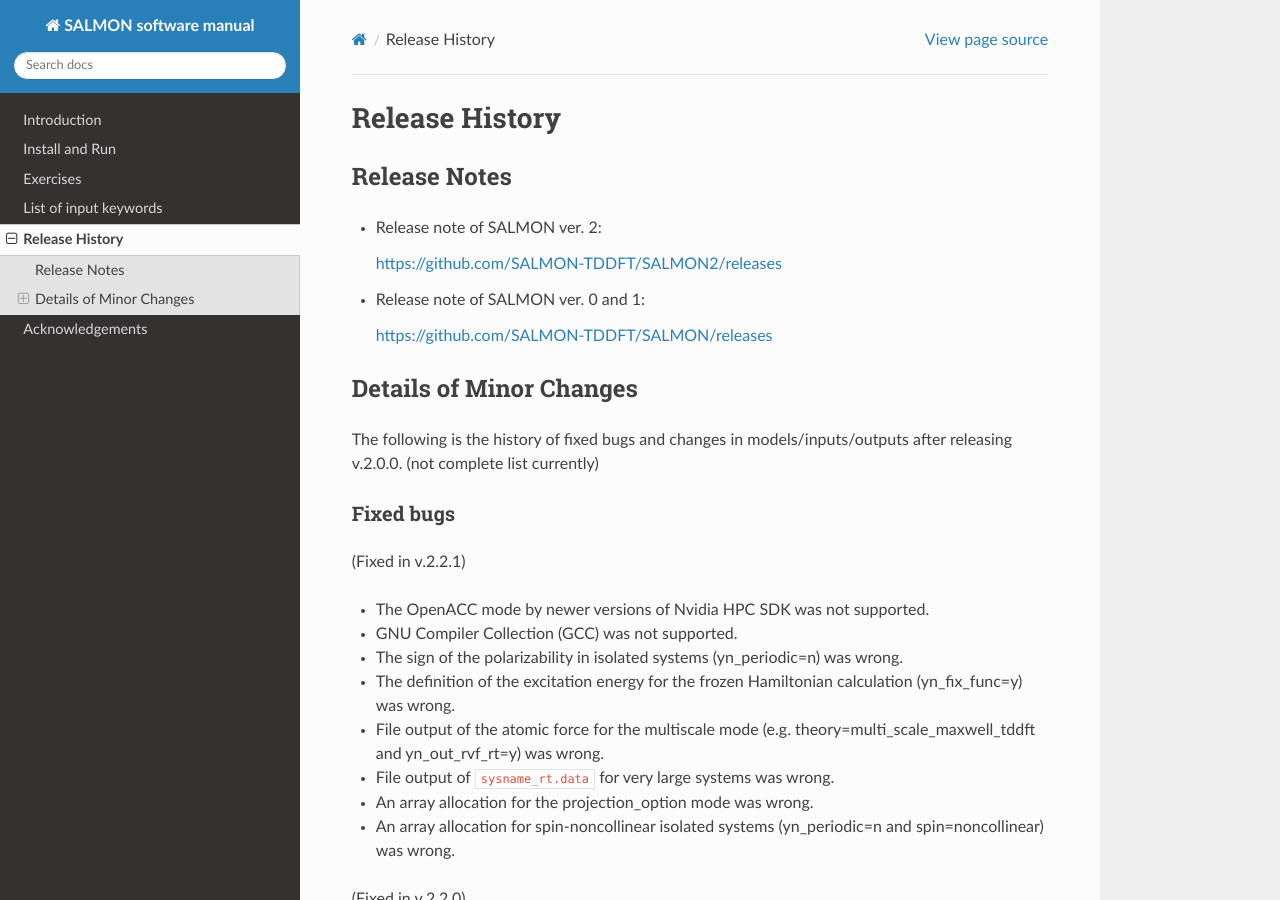
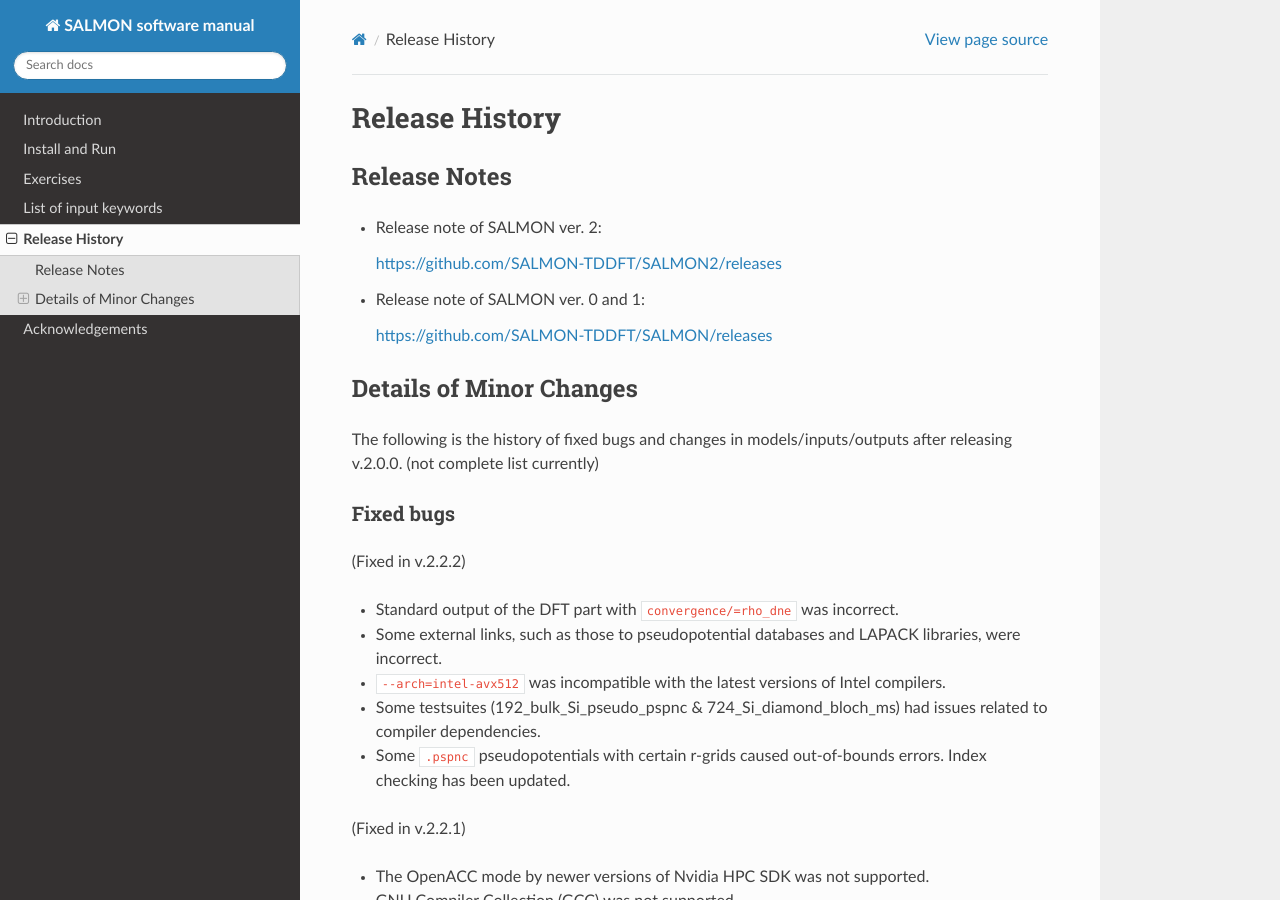
Before and after one commit to SALMON-TDDFT/SALMON-DOCS, a Sphinx documentation site: the page built from source/release_log.rst, in a window 1280 px wide and 900 px high. Built offline with Sphinx 7.4.7 and the Read the Docs theme 3.1.0, drawn with Linux system fonts in a browser that asks for light colours; formulas are drawn with MathJax 3; some of the changed text lies outside the part shown.

Commit message:
Update release_log.rst

```diff
--- a/source/release_log.rst
+++ b/source/release_log.rst
@@ -22,6 +22,14 @@
 
 Fixed bugs
 ==========
+
+(Fixed in v.2.2.2)
+
+* Standard output of the DFT part with ``convergence/=rho_dne`` was incorrect.
+* Some external links, such as those to pseudopotential databases and LAPACK libraries, were incorrect.
+* ``--arch=intel-avx512`` was incompatible with the latest versions of Intel compilers.
+* Some testsuites (192_bulk_Si_pseudo_pspnc & 724_Si_diamond_bloch_ms) had issues related to compiler dependencies.
+* Some ``.pspnc`` pseudopotentials with certain r-grids caused out-of-bounds errors. Index checking has been updated.
 
 (Fixed in v.2.2.1)
 
@@ -71,6 +79,22 @@
 
 Changes of models/inputs/outputs
 ================================
+
+(v.2.2.2)
+
+* Filenames of some output files are changed.
+
+  * ``dos.data`` --> ``<base_directory>/<sysname>_dos.data``
+  * ``dns.cube`` --> ``<base_directory>/<sysname>_dns.cube``
+  * etc.
+
+* Some input keywords and options are added.
+
+  * ``dk_shift``: Shift of the k-vector.
+  * ``yn_out_rt_energy_components``: Switch for printing out the energy components such as the kinetic energy term (for TDDFT).
+  * ``magdir_atom``: Initial values for the spin polarization (for DFT).
+  * ``method_mixing='simple_potential'``: Simple mixing method for the local potential (for DFT).
+
 
 (v.2.2.1)
 
```
